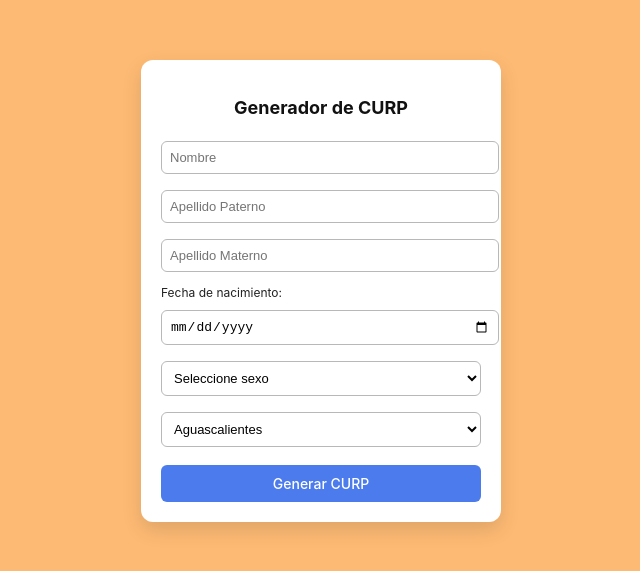
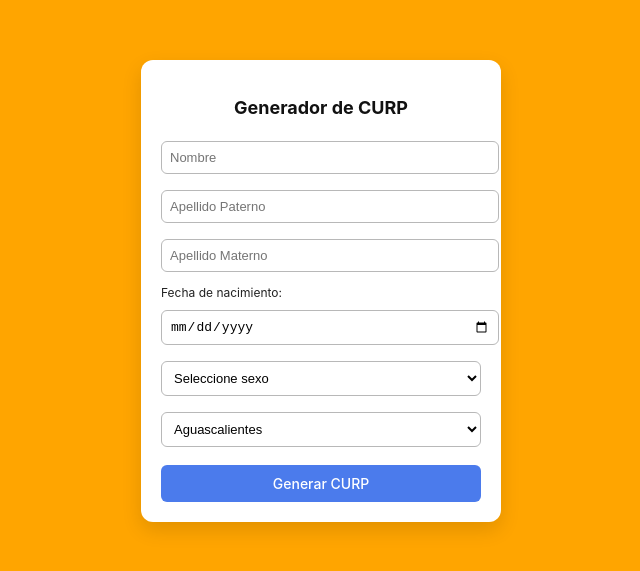
Before and after one commit to JulioQuintanaAyala/GeneratCurp, a React (Vite) app in the folder Curp/: page / in a window 1280 px wide. Shown: the part 109-680 px from the top of the page, without its empty margins (319-959 px from the left). Built offline with nearby package versions, Linux system fonts and the light colour scheme.

Commit message:
Update styles.css
"Cambiando desde remoto"

```diff
--- a/Curp/src/styles.css
+++ b/Curp/src/styles.css
@@ -1,7 +1,7 @@
 /* ======== ESTILO GENERAL ======== */
 body {
     font-family: 'Inter', Arial, sans-serif;
-    background: #FDBA74;
+    background:  #FFA500;
     /* 🌿 Verde claro */
 
     justify-content: center;
```
